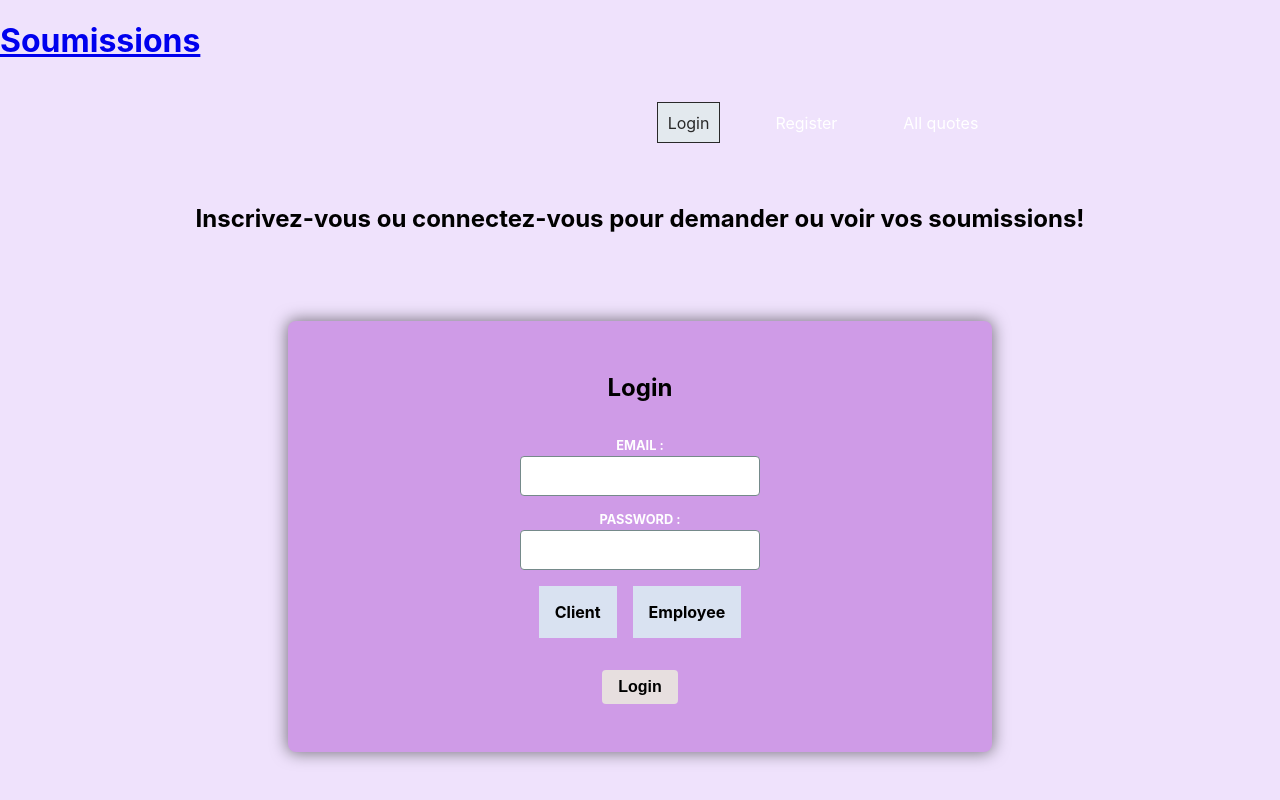
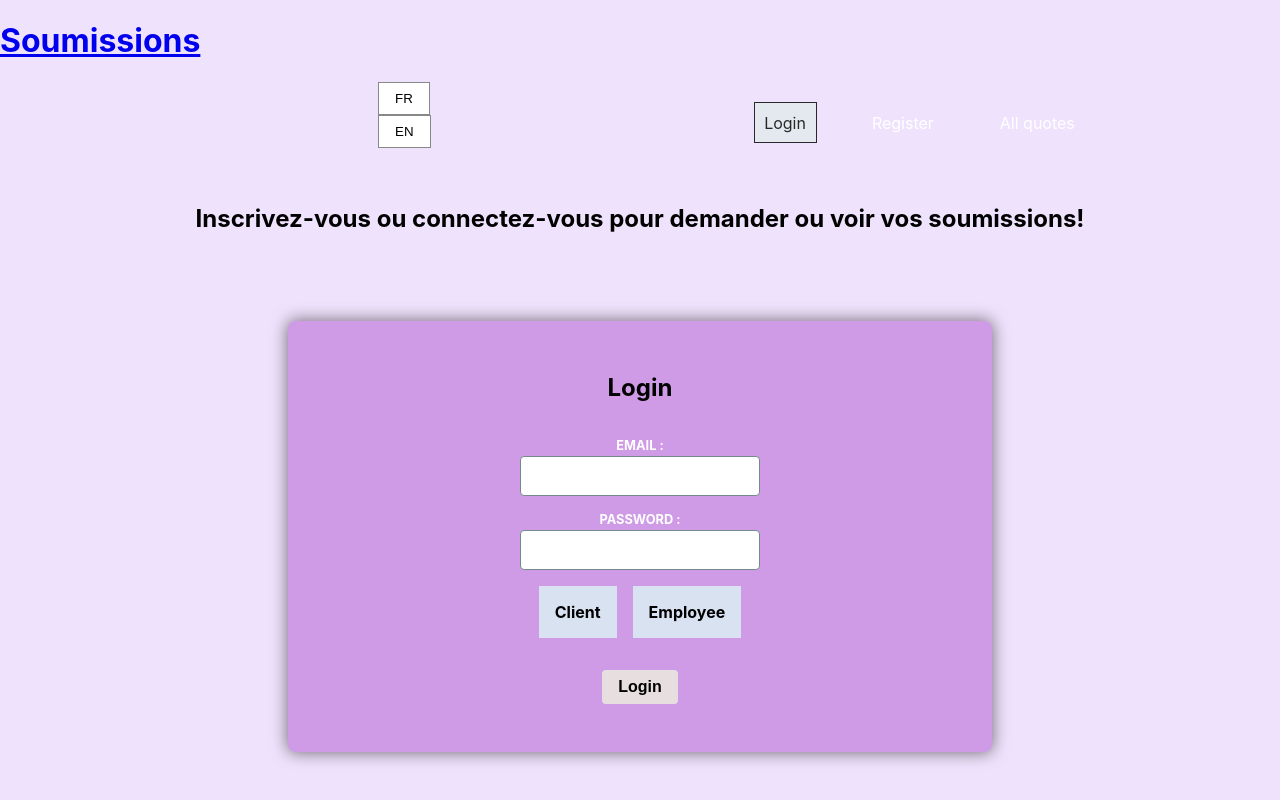
Before and after one commit to MyriamAssam/app-soumission, a React (Create React App) app in the folder Frontend/: page /connexion in a window 1280 px wide. Shown: the top 800 px of the page. Built offline with nearby package versions, Linux system fonts and the light colour scheme.

Commit message:
languesà

```diff
--- a/Frontend/src/components/navigation/Navigation.jsx
+++ b/Frontend/src/components/navigation/Navigation.jsx
@@ -11,8 +11,9 @@ const Navigation = () => {
           <Link to="/connexion" className="soumission-lien">Soumissions</Link>
         </h1>
         <nav className="main-navigation_entete-nav">
+          <LanguageSwitcher />
           <NavLinks />
-          <LanguageSwitcher /> {/* ✅ ICI, sous le NavLinks */}
+          {/* ✅ ICI, sous le NavLinks */}
           <div style={logoContainer}>
             <img src={require("./images/logomenu.png")} alt="Logo" style={logoStyle} />
           </div>
```
